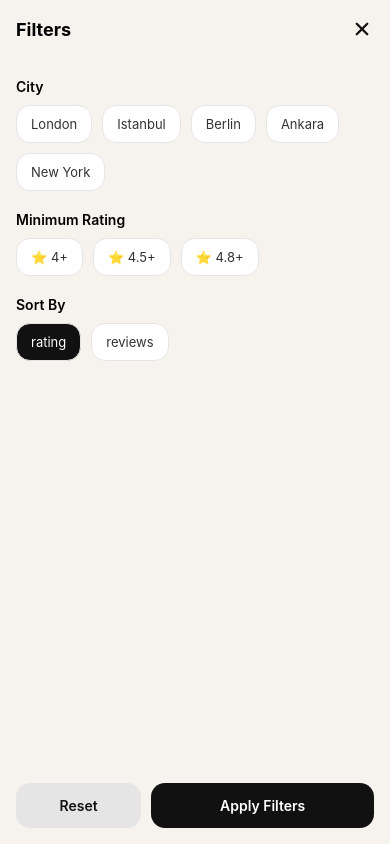
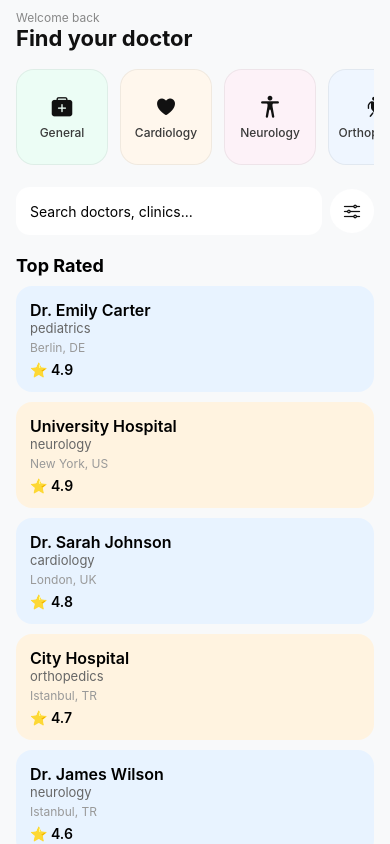
Before and after one commit to aysenurozbay/medi-finder, a React Native app: screen /FilterModal in a window 390 px wide. Built offline with nearby package versions, Linux system fonts and the light colour scheme.

Commit message:
refactor: remove FilterModal from RootNavigator and adjust padding in ProviderDetailScreen

```diff
--- a/src/features/providers/screens/FilterScreen.tsx
+++ /dev/null
@@ -1,263 +0,0 @@
-import React, { useMemo, useState } from "react";
-import { View, Text, StyleSheet, Pressable, ScrollView } from "react-native";
-import { Ionicons } from "@expo/vector-icons";
-import { providers } from "../services/mockProviders";
-import { getUniqueCities } from "../../../shared/utils/getLocation";
-
-type FilterState = {
-  city: string | null;
-  minRating: number | null;
-  verifiedOnly: boolean;
-  sort: "rating" | "reviews";
-};
-
-const RATINGS = [4, 4.5, 4.8];
-
-export default function FilterModal({ navigation, route }: any) {
-  const initialFilters = route.params?.filters;
-
-  const [filters, setFilters] = useState<FilterState>(
-    initialFilters || {
-      city: null,
-      minRating: null,
-      verifiedOnly: false,
-      sort: "rating",
-    },
-  );
-
-  const cities = useMemo(() => {
-    return getUniqueCities(providers);
-  }, []);
-
-  const toggleCity = (city: string) => {
-    setFilters((prev) => ({
-      ...prev,
-      city: prev.city === city ? null : city,
-    }));
-  };
-
-  const toggleRating = (rating: number) => {
-    setFilters((prev) => ({
-      ...prev,
-      minRating: prev.minRating === rating ? null : rating,
-    }));
-  };
-
-  const applyFilters = () => {
-    route.params?.onApply?.(filters);
-    navigation.goBack();
-  };
-
-  const resetFilters = () => {
-    setFilters({
-      city: null,
-      minRating: null,
-      verifiedOnly: false,
-      sort: "rating",
-    });
-  };
-
-  return (
-    <View style={styles.container}>
-      {/* HEADER */}
-      <View style={styles.header}>
-        <Text style={styles.title}>Filters</Text>
-
-        <Pressable onPress={() => navigation.goBack()}>
-          <Ionicons name="close" size={24} color="#111" />
-        </Pressable>
-      </View>
-
-      <ScrollView contentContainerStyle={styles.content}>
-        {/* CITY */}
-        <Text style={styles.sectionTitle}>City</Text>
-        <View style={styles.row}>
-          {cities.map((city) => (
-            <Pressable
-              key={city}
-              onPress={() => toggleCity(city)}
-              style={[styles.chip, filters.city === city && styles.chipActive]}
-            >
-              <Text
-                style={[
-                  styles.chipText,
-                  filters.city === city && styles.chipTextActive,
-                ]}
-              >
-                {city}
-              </Text>
-            </Pressable>
-          ))}
-        </View>
-
-        {/* RATING */}
-        <Text style={styles.sectionTitle}>Minimum Rating</Text>
-        <View style={styles.row}>
-          {RATINGS.map((r) => (
-            <Pressable
-              key={r}
-              onPress={() => toggleRating(r)}
-              style={[
-                styles.chip,
-                filters.minRating === r && styles.chipActive,
-              ]}
-            >
-              <Text
-                style={[
-                  styles.chipText,
-                  filters.minRating === r && styles.chipTextActive,
-                ]}
-              >
-                ⭐ {r}+
-              </Text>
-            </Pressable>
-          ))}
-        </View>
-
-        {/* SORT */}
-        <Text style={styles.sectionTitle}>Sort By</Text>
-
-        <View style={styles.row}>
-          {["rating", "reviews"].map((s) => (
-            <Pressable
-              key={s}
-              onPress={() => setFilters((p) => ({ ...p, sort: s as any }))}
-              style={[styles.chip, filters.sort === s && styles.chipActive]}
-            >
-              <Text
-                style={[
-                  styles.chipText,
-                  filters.sort === s && styles.chipTextActive,
-                ]}
-              >
-                {s}
-              </Text>
-            </Pressable>
-          ))}
-        </View>
-      </ScrollView>
-
-      {/* ACTIONS */}
-      <View style={styles.actions}>
-        <Pressable style={styles.resetBtn} onPress={resetFilters}>
-          <Text style={styles.resetText}>Reset</Text>
-        </Pressable>
-
-        <Pressable style={styles.applyBtn} onPress={applyFilters}>
-          <Text style={styles.applyText}>Apply Filters</Text>
-        </Pressable>
-      </View>
-    </View>
-  );
-}
-const styles = StyleSheet.create({
-  container: {
-    flex: 1,
-    backgroundColor: "#F6F3EF",
-  },
-
-  header: {
-    flexDirection: "row",
-    justifyContent: "space-between",
-    padding: 16,
-    alignItems: "center",
-  },
-
-  title: {
-    fontSize: 18,
-    fontWeight: "700",
-  },
-
-  content: {
-    paddingHorizontal: 16,
-    paddingBottom: 40,
-  },
-
-  sectionTitle: {
-    fontSize: 14,
-    fontWeight: "600",
-    marginTop: 20,
-    marginBottom: 10,
-  },
-
-  row: {
-    flexDirection: "row",
-    flexWrap: "wrap",
-    gap: 10,
-  },
-
-  chip: {
-    paddingHorizontal: 14,
-    paddingVertical: 10,
-    borderRadius: 14,
-    backgroundColor: "#fff",
-    borderWidth: 1,
-    borderColor: "#E5E5E5",
-  },
-
-  chipActive: {
-    backgroundColor: "#111",
-  },
-
-  chipText: {
-    fontSize: 13,
-    color: "#333",
-  },
-
-  chipTextActive: {
-    color: "#fff",
-  },
-
-  toggle: {
-    padding: 14,
-    borderRadius: 14,
-    backgroundColor: "#fff",
-    borderWidth: 1,
-    borderColor: "#E5E5E5",
-  },
-
-  toggleActive: {
-    backgroundColor: "#111",
-  },
-
-  toggleText: {
-    fontSize: 13,
-    color: "#333",
-  },
-
-  toggleTextActive: {
-    color: "#fff",
-  },
-
-  actions: {
-    flexDirection: "row",
-    padding: 16,
-    gap: 10,
-  },
-
-  resetBtn: {
-    flex: 1,
-    padding: 14,
-    borderRadius: 14,
-    backgroundColor: "#E5E5E5",
-    alignItems: "center",
-  },
-
-  applyBtn: {
-    flex: 2,
-    padding: 14,
-    borderRadius: 14,
-    backgroundColor: "#111",
-    alignItems: "center",
-  },
-
-  resetText: {
-    color: "#111",
-    fontWeight: "600",
-  },
-
-  applyText: {
-    color: "#fff",
-    fontWeight: "600",
-  },
-});
--- a/src/features/providers/screens/ProviderDetailScreen.tsx
+++ b/src/features/providers/screens/ProviderDetailScreen.tsx
@@ -159,7 +159,7 @@ function Stat({ label, value }: any) {
 const styles = StyleSheet.create({
   header: {
     flexDirection: "row",
-    padding: 16,
+    paddingVertical: 16,
   },
 
   back: { fontSize: 22 },
--- a/src/navigation/RootNavigator.tsx
+++ b/src/navigation/RootNavigator.tsx
@@ -2,7 +2,6 @@ import React from "react";
 import { createNativeStackNavigator } from "@react-navigation/native-stack";
 import DiscoveryScreen from "../features/providers/screens/DiscoveryScreen";
 import ProviderDetailScreen from "../features/providers/screens/ProviderDetailScreen";
-import FilterModal from "../features/providers/screens/FilterScreen";
 
 const Stack = createNativeStackNavigator();
 
@@ -19,15 +18,6 @@ export default function RootNavigator() {
         component={ProviderDetailScreen}
         options={{ headerShown: false }}
       />
-
-      <Stack.Screen
-        name="FilterModal"
-        component={FilterModal}
-        options={{
-          presentation: "modal",
-          headerShown: false,
-        }}
-      />
     </Stack.Navigator>
   );
 }
```
